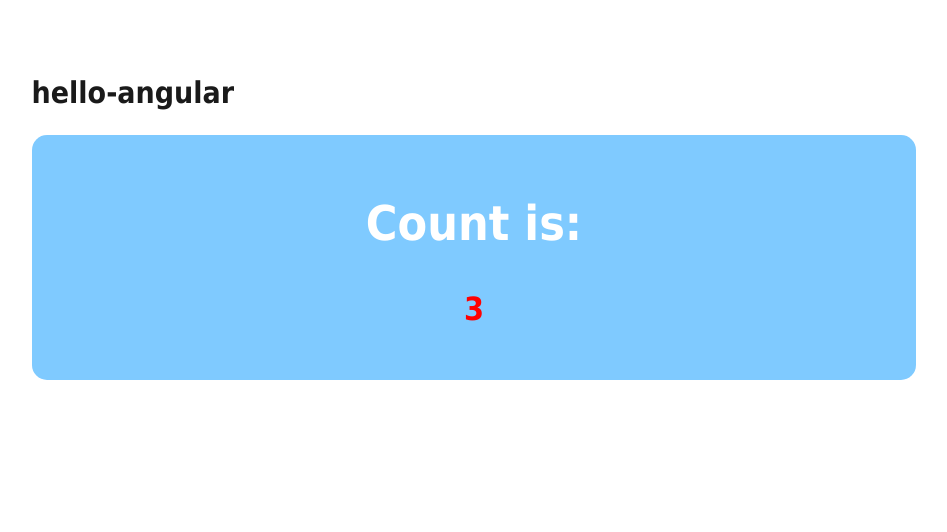
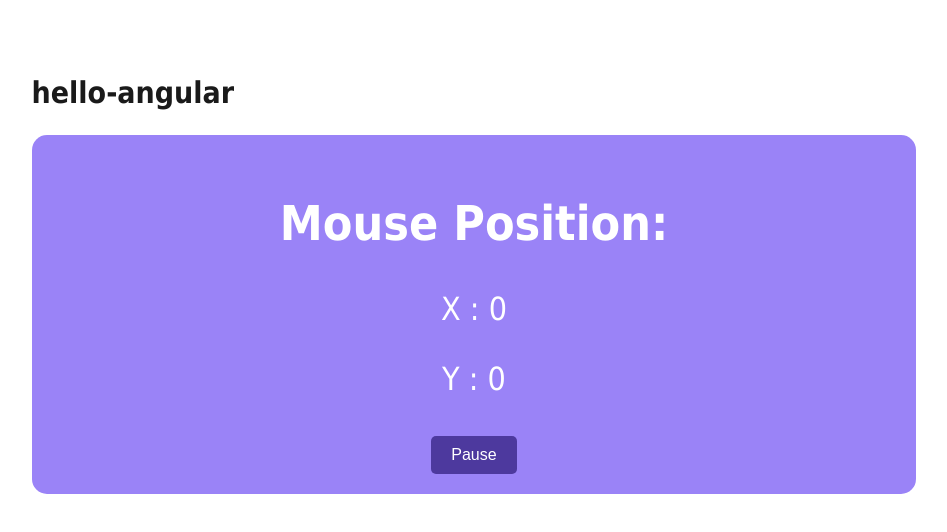
Before and after one commit to OriChaiMatan/Hello-Angular, an Angular app: page / in a window 1280 px wide. Shown: the top 532 px of the page, without its empty margins (166-1113 px from the left). Built offline with nearby package versions, Linux system fonts and the light colour scheme.

Commit message:
Added Mouse Monitor

```diff
--- a/src/app/app-root/app.component.html
+++ b/src/app/app-root/app.component.html
@@ -1,4 +1,7 @@
 <section class="main-app">
   <h1>{{title}}</h1>
-  <count-down [startFrom]="10" (onDone)="handleCountdownDone()"></count-down>
+  <!-- <animal-list></animal-list>
+  <season-clock></season-clock>
+  <count-down [startFrom]="10" (onDone)="handleCountdownDone()"></count-down> -->
+  <mouse-monitor></mouse-monitor>
 </section>
--- a/src/app/app.module.ts
+++ b/src/app/app.module.ts
@@ -7,6 +7,7 @@ import { AnimalListComponent } from './cmps/animal-list/animal-list.component';
 import { SeasonClockComponent } from './cmps/season-clock/season-clock.component';
 import { CountDownComponent } from './cmps/count-down/count-down.component';
 import { CommonModule } from '@angular/common';
+import { MouseMonitorComponent } from './cmps/mouse-monitor/mouse-monitor.component';
 
 @NgModule({
   declarations: [
@@ -14,6 +15,7 @@ import { CommonModule } from '@angular/common';
     AnimalListComponent,
     SeasonClockComponent,
     CountDownComponent,
+    MouseMonitorComponent,
   ],
   imports: [
     BrowserModule,
--- /dev/null
+++ b/src/app/cmps/mouse-monitor/mouse-monitor.component.html
@@ -0,0 +1,6 @@
+<div class="mouse-tracker" [ngClass]="{'paused': !pos.isOn}">
+    <h1>Mouse Position:</h1>
+    <p>X : {{ pos.x }}</p>
+    <p>Y : {{ pos.y }}</p>
+    <button (click)="toggleTracking()">{{ pos.isOn ? 'Pause' : 'Resume' }}</button>
+  </div>
--- /dev/null
+++ b/src/app/cmps/mouse-monitor/mouse-monitor.component.scss
@@ -0,0 +1,32 @@
+.mouse-tracker {
+    text-align: center;
+    font-size: 2rem;
+    transition: color 0.5s ease;
+    padding: 20px;
+    background-color: rgba(112, 79, 244, 0.7);
+    color: white;
+    border-radius: 15px;
+  }
+
+  .mouse-tracker.paused {
+    background-color: rgba(198, 184, 255, 0.7);
+  }
+
+  button {
+    padding: 10px 20px;
+    font-size: 16px;
+    color: white;
+    background-color: rgba(45, 26, 121, 0.7); /* Bootstrap Primary Color */
+    border: none;
+    border-radius: 5px;
+    cursor: pointer;
+    transition: background-color 0.3s, transform 0.2s;
+  }
+
+  button:hover {
+    background-color: rgba(29, 15, 86, 0.7); /* Darker shade of primary color */
+  }
+
+  button:active {
+    transform: scale(0.98);
+  }
--- /dev/null
+++ b/src/app/cmps/mouse-monitor/mouse-monitor.component.ts
@@ -0,0 +1,46 @@
+import { Component, OnInit, OnDestroy } from '@angular/core';
+import { Mouse } from '../../models/mouse.model';
+
+@Component({
+  selector: 'mouse-monitor',
+  templateUrl: './mouse-monitor.component.html',
+  styleUrl: './mouse-monitor.component.scss'
+})
+export class MouseMonitorComponent implements OnInit, OnDestroy {
+  pos: Mouse = {
+    x: 0,
+    y: 0,
+    isOn: true
+  };
+
+  private updatePos = (event: MouseEvent) => {
+    if (this.pos.isOn) {
+      this.pos = { x: event.clientX, y: event.clientY, isOn: this.pos.isOn };
+    }
+  };
+
+  ngOnInit() {
+    this.addMouseListener();
+  }
+
+  ngOnDestroy() {
+    this.removeMouseListener();
+  }
+
+  addMouseListener() {
+    document.addEventListener('mousemove', this.updatePos);
+  }
+
+  removeMouseListener() {
+    document.removeEventListener('mousemove', this.updatePos);
+  }
+
+  toggleTracking() {
+    this.pos.isOn = !this.pos.isOn;
+    if (this.pos.isOn) {
+      this.addMouseListener();
+    } else {
+      this.removeMouseListener();
+    }
+  }
+}
--- /dev/null
+++ b/src/app/models/mouse.model.ts
@@ -0,0 +1,5 @@
+export interface Mouse {
+    x: number
+    y: number
+    isOn:boolean
+}
```
Also changed, not shown: 1 other file (tests, documents, lock files or other folders).
